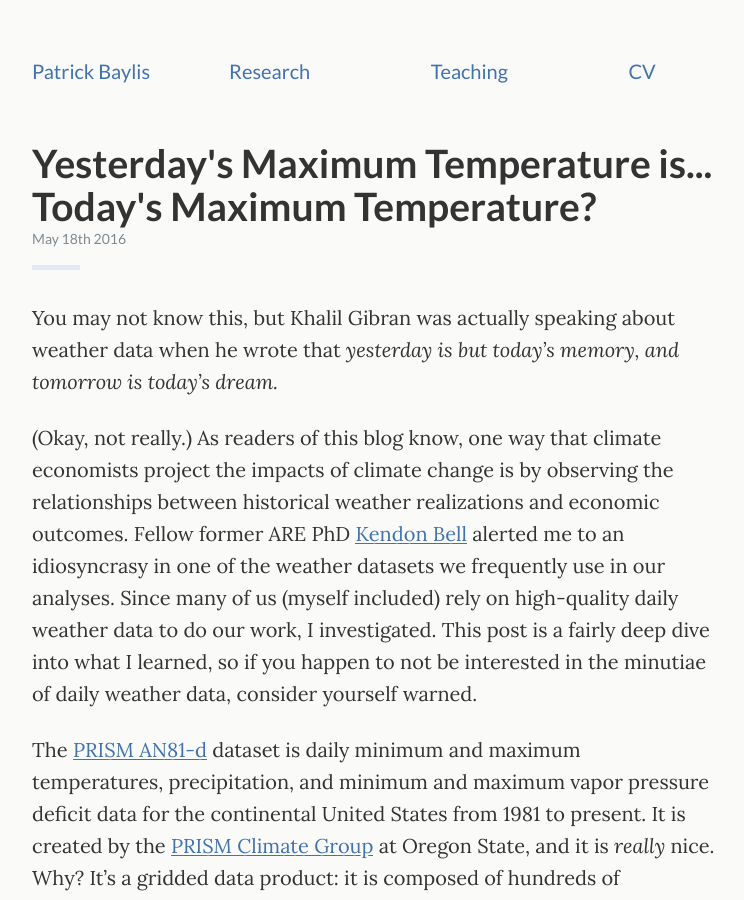
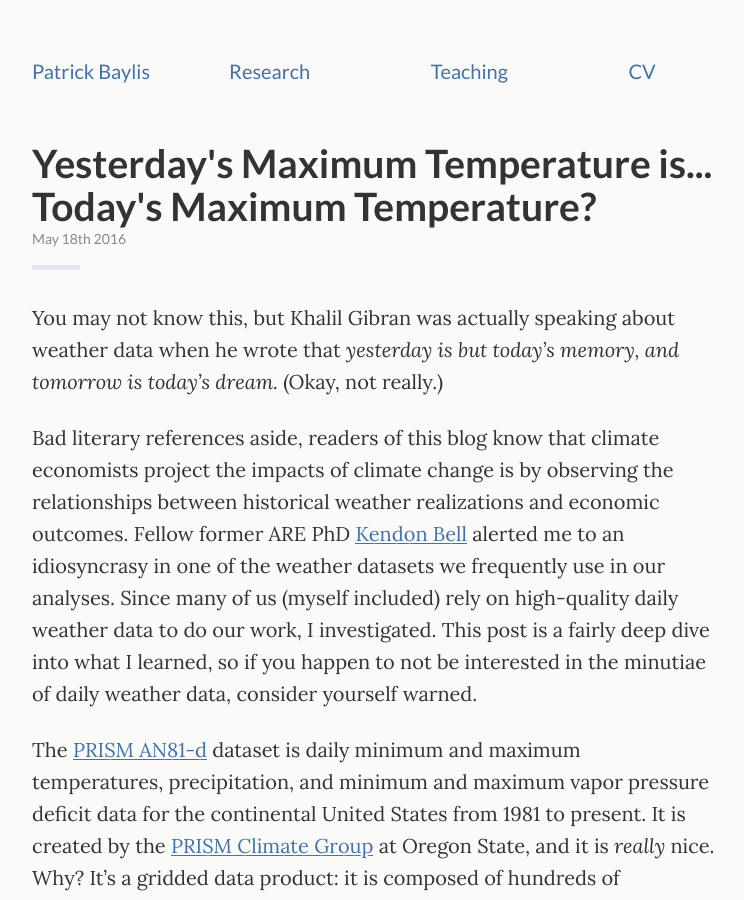
Before and after one commit to pbaylis/pbaylis.github.io, a Jekyll site: the page built from _posts/2016-05-18-prism-leads.md, in a window 1280 px wide and 900 px high. Shown: the whole window, without its empty margins (266-1010 px from the left). Built offline with Jekyll 4.4.1, drawn with Linux system fonts in a browser that asks for light colours.

Commit message:
intro update

```diff
--- a/_posts/2016-05-18-prism-leads.md
+++ b/_posts/2016-05-18-prism-leads.md
@@ -5,9 +5,9 @@
 categories: PRISM, weather, climate
 ---
 
-You may not know this, but Khalil Gibran was actually speaking about weather data when he wrote that *yesterday is but today's memory, and tomorrow is today's dream.*
+You may not know this, but Khalil Gibran was actually speaking about weather data when he wrote that *yesterday is but today's memory, and tomorrow is today's dream.* (Okay, not really.)
 
-(Okay, not really.) As readers of this blog know, one way that climate economists project the impacts of climate change is by observing the relationships between historical weather realizations and economic outcomes. Fellow former ARE PhD [Kendon Bell](http://globalpolicy.science/kendon-bell/) alerted me to an idiosyncrasy in one of the weather datasets we frequently use in our analyses. Since many of us (myself included) rely on high-quality daily weather data to do our work, I investigated. This post is a fairly deep dive into what I learned, so if you happen to not be interested in the minutiae of daily weather data, consider yourself warned.
+Bad literary references aside, readers of this blog know that climate economists project the impacts of climate change is by observing the relationships between historical weather realizations and economic outcomes. Fellow former ARE PhD [Kendon Bell](http://globalpolicy.science/kendon-bell/) alerted me to an idiosyncrasy in one of the weather datasets we frequently use in our analyses. Since many of us (myself included) rely on high-quality daily weather data to do our work, I investigated. This post is a fairly deep dive into what I learned, so if you happen to not be interested in the minutiae of daily weather data, consider yourself warned.
 
 The [PRISM AN81-d](http://www.prism.oregonstate.edu/documents/PRISM_datasets.pdf) dataset is daily minimum and maximum temperatures, precipitation, and minimum and maximum vapor pressure deficit data for the continental United States from 1981 to present. It is created by the [PRISM Climate Group](http://www.prism.oregonstate.edu/) at Oregon State, and it is *really* nice. Why? It's a gridded data product: it is composed of hundreds of thousands of 4km by 4km grid cells, where the values for each cell are determined by a [complex interpolation method](http://www.prism.oregonstate.edu/documents/Daly2008_PhysiographicMapping_IntJnlClim.pdf) from weather station data ([GHCN-D](https://data.noaa.gov/dataset/global-historical-climatology-network-daily-ghcn-daily-version-3)) that accounts for topological factors. Importantly, it's consistent: there are no discontinuous jumps in the data (see figure below) and it's a balanced panel: the observations are never missing.
 
```
